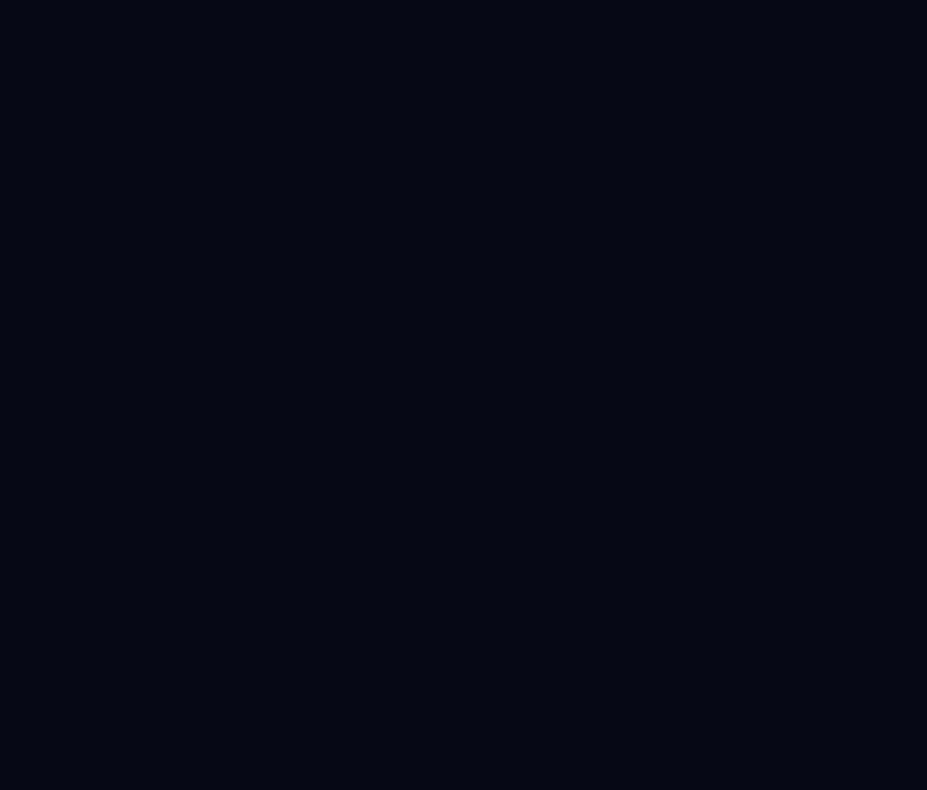
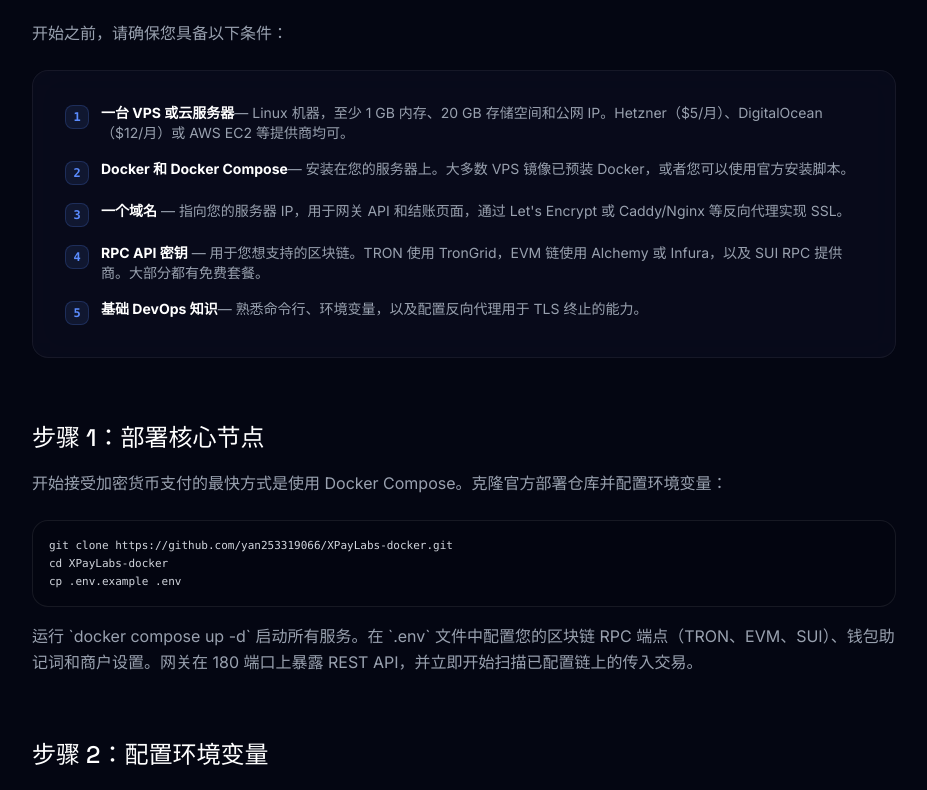
Before and after one commit to yan253319066/XPayLabs, a Next.js app: page /zh/guides/how-to-accept-crypto-payments in a window 1280 px wide. Shown: the part 2003-2793 px from the top of the page, without its empty margins (176-1103 px from the left). Before the commit the page ends 800 px from the top, so only its background shows below. Built offline with nearby package versions, Linux system fonts and the light colour scheme.

Commit message:
fix: add missing step data for how-to-accept-crypto-payments guide pages

```diff
--- a/app/guides/how-to-accept-crypto-payments/page.tsx
+++ b/app/guides/how-to-accept-crypto-payments/page.tsx
@@ -158,12 +158,18 @@ cp .env.example .env`,
   },
   {
     num: '2',
+    title: 'Configure Environment Variables',
+    content: 'Configure your blockchain RPC endpoints (TRON, EVM, SUI) and webhook callback URL via environment variables in the `.env` file:',
+    after: '',
+  },
+  {
+    num: '3',
     title: 'Generate API Keys',
     content: 'Create your merchant account in the gateway dashboard to get your API key (merchant token) and webhook secret. These are used to authenticate payment requests and verify webhook signatures.',
     after: '',
   },
   {
-    num: '3',
+    num: '4',
     title: 'Create Your First Collection',
     content: 'Now you can create a collection order. Your backend calls this endpoint when a customer reaches checkout:',
     code: `curl -X POST "http://localhost:180/v1/order/createCollection" \\
@@ -182,7 +188,7 @@ cp .env.example .env`,
     after: 'Replace TOKEN with your merchant token. See the [authentication guide](https://docs.xpaylabs.com/authentication) for HMAC-SHA256 signing details.',
   },
   {
-    num: '4',
+    num: '5',
     title: 'Handle Webhook Callbacks',
     content: 'XPay Labs sends payment confirmation webhooks to your callback URL via POST with an HMAC-SHA256 signature. Here is how to verify and process the payload in Node.js:',
     code: `import crypto from 'crypto';
@@ -196,7 +202,7 @@ export async function POST(request: Request) {
 
   // Verify HMAC-SHA256 signature
   const expected = crypto
-    .createHmac('sha256', HMAC_SECRET)
+    .createHmac('sha256', WEBHOOK_SECRET)
     .update(body, 'utf8')
     .digest('hex');
 
--- a/app/zh/guides/how-to-accept-crypto-payments/page.tsx
+++ b/app/zh/guides/how-to-accept-crypto-payments/page.tsx
@@ -194,12 +194,18 @@ cp .env.example .env`,
   },
   {
     num: '2',
-    title: '生成 API 密钥',
-    content: '在网关管理面板中创建您的商户账号以获取 API 密钥（merchant token）和 webhook 密钥。这些用于验证支付请求和确认 webhook 签名。',
+    title: '配置环境变量',
+    content: '在 `.env` 文件中配置您的区块链 RPC 端点（TRON、EVM、SUI）和 webhook 回调 URL：',
     after: '',
   },
   {
     num: '3',
+    title: '生成 API 密钥',
+    content: '创建您的商户账号以获取 API 密钥（merchant token）和 webhook 密钥。这些用于验证支付请求和 webhook 签名确认。',
+    after: '',
+  },
+  {
+    num: '4',
     title: '创建您的第一笔收款订单',
     content: '现在您可以创建一笔收款订单。当客户到达结账页面时，您的后端调用此端点：',
     code: `curl -X POST "http://localhost:180/v1/order/createCollection" \\
@@ -218,10 +224,56 @@ cp .env.example .env`,
     after: '将 TOKEN 替换为您的商家令牌。有关 HMAC-SHA256 签名详情，请参阅[认证指南](https://docs.xpaylabs.com/authentication)。',
   },
   {
-    num: '4',
+    num: '5',
     title: '处理 Webhook 回调',
-    content: 'XPay Labs 通过 POST 请求向您的回调 URL 发送支付确认 webhook，并在请求体中附带 HMAC-SHA256 签名。以下是在 Node.js 中验证和处理负载的方法：',
-    code: `import crypto from 'crypto';// Your HMAC secret from XPAY_HMAC_SECRETconst HMAC_SECRET = process.env.XPAY_HMAC_SECRET;export async function POST(request: Request) {  const body = await request.text();  const signature = request.headers.get('x-signature');  // Verify HMAC-SHA256 signature  const expected = crypto    .createHmac('sha256', HMAC_SECRET)    .update(body, 'utf8')    .digest('hex');  if (signature !== expected) {    return Response.json({ error: 'invalid signature' }, { status: 401 });  }  const payload = JSON.parse(body);  // payload structure:  // {  //   "event": "payment.confirmed",  //   "payment": {  //     "id": "pay_9f3b8c2a1d",  //     "order_id": "order_783120",  //     "amount": "100.00",  //     "currency": "USDT",  //     "chain": "TRON",  //     "tx_id": "b4f7c3a12d8e9f0a1b2c3d4e5f6a7b8c9d0e1f2",  //     "from_address": "TXYZ...",  //     "to_address": "TABC...",  //     "confirmations": 32,  //     "status": "confirmed",  //     "timestamp": 1715875200  //   }  // }  if (payload.event === 'payment.confirmed') {    // Fulfill the order    await fulfillOrder(payload.payment.order_id, payload.payment);    return Response.json({ received: true });  }  return Response.json({ received: true });}`,
+    content: 'XPay Labs 通过 POST 请求向您的回调 URL 发送支付确认 webhook，并在请求头中附带 HMAC-SHA256 签名。以下是在 Node.js 中验证和处理负载的方法：',
+    code: `import crypto from 'crypto';
+
+// Your HMAC secret from XPAY_HMAC_SECRET
+const HMAC_SECRET = process.env.XPAY_HMAC_SECRET;
+
+export async function POST(request: Request) {
+  const body = await request.text();
+  const signature = request.headers.get('x-signature');
+
+  // Verify HMAC-SHA256 signature
+  const expected = crypto
+    .createHmac('sha256', HMAC_SECRET)
+    .update(body, 'utf8')
+    .digest('hex');
+
+  if (signature !== expected) {
+    return Response.json({ error: 'invalid signature' }, { status: 401 });
+  }
+
+  const payload = JSON.parse(body);
+
+  // payload structure:
+  // {
+  //   "event": "payment.confirmed",
+  //   "payment": {
+  //     "id": "pay_9f3b8c2a1d",
+  //     "order_id": "order_783120",
+  //     "amount": "100.00",
+  //     "currency": "USDT",
+  //     "chain": "TRON",
+  //     "tx_id": "b4f7c3a12d8e9f0a1b2c3d4e5f6a7b8c9d0e1f2",
+  //     "from_address": "TXYZ...",
+  //     "to_address": "TABC...",
+  //     "confirmations": 32,
+  //     "status": "confirmed",
+  //     "timestamp": 1715875200
+  //   }
+  // }
+
+  if (payload.event === 'payment.confirmed') {
+    // Fulfill the order
+    await fulfillOrder(payload.payment.order_id, payload.payment);
+    return Response.json({ received: true });
+  }
+
+  return Response.json({ received: true });
+}`,
     after:
       'Webhook 使用指数退避重试机制发送（3 次尝试：10 秒、60 秒、300 秒），直到您的服务器返回 200 OK。使用 payment.id 实现幂等性检查，以防止在重复 webhook 投递时出现双重履约。',
   },
```
